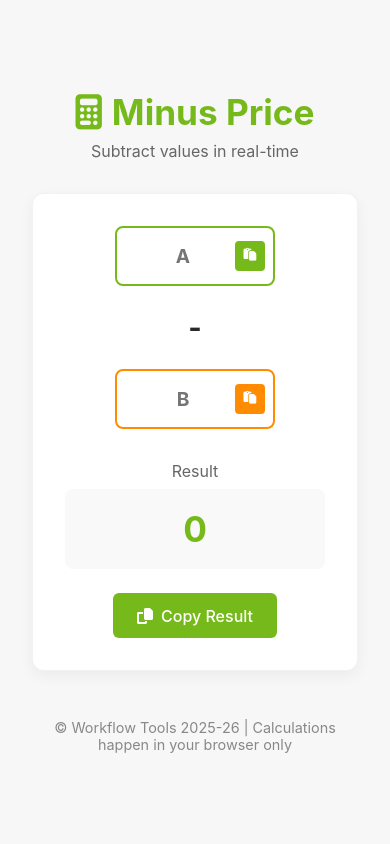
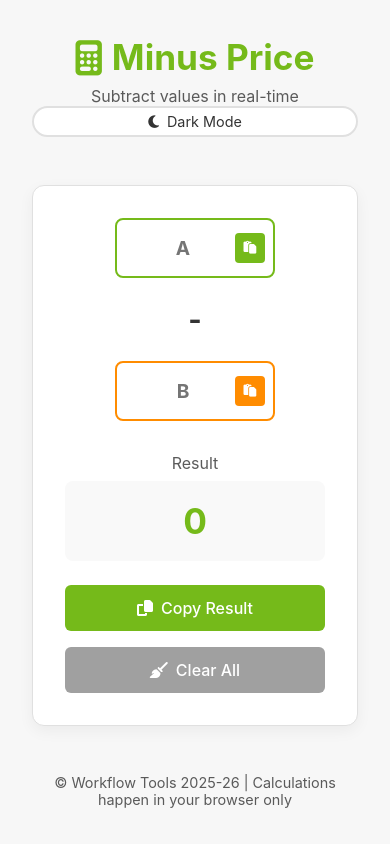
Before and after one commit to Zongers/mp, a plain HTML site: page index.html in a window 390 px wide. Drawn offline with Linux system fonts and the light colour scheme.

Commit message:
Update index.html

```diff
--- a/index.html
+++ b/index.html
@@ -4,7 +4,7 @@
     <meta charset="UTF-8">
     <meta name="viewport" content="width=device-width, initial-scale=1.0">
     <title>Minus Price Calculator</title>
-	<link rel="icon" href="https://i.ibb.co/W48rv8hd/icon.png" type="image/png">
+	<link rel="icon" href="https://i.ibb.co/r2kgw9xY/icon.png" type="image/png">
     <link rel="stylesheet" href="https://cdnjs.cloudflare.com/ajax/libs/font-awesome/6.4.0/css/all.min.css">
     <style>
         :root {
@@ -14,6 +14,21 @@
             --light: #FFFFFF;
             --dark: #292929;
             --border: #e0e0e0;
+            --clear-btn: #a0a0a0;
+            --clear-btn-hover: #ff4d8d;
+            --bg-color: #f7f7f7;
+            --card-bg: #FFFFFF;
+            --text-color: #333333;
+            --result-bg: #f9f9f9;
+        }
+
+        .dark-mode {
+            --bg-color: #3a3a3a;
+            --card-bg: #4a4a4a;
+            --text-color: #f0f0f0;
+            --border: #5a5a5a;
+            --result-bg: #555555;
+            --dark: #e0e0e0;
         }
 
         * {
@@ -24,18 +39,23 @@
         }
 
         body {
-            background-color: #f7f7f7;
+            background-color: var(--bg-color);
+            color: var(--text-color);
             min-height: 100vh;
             display: flex;
             flex-direction: column;
             align-items: center;
             justify-content: center;
             padding: 2rem;
+            transition: background-color 0.3s, color 0.3s;
         }
 
         .header {
             text-align: center;
             margin-bottom: 2rem;
+            position: relative;
+            width: 100%;
+            max-width: 650px;
         }
 
         .header h1 {
@@ -49,18 +69,40 @@
         }
 
         .header p {
-            color: #666;
+            color: var(--text-color);
             font-size: 1rem;
+            opacity: 0.8;
+        }
+
+        .theme-toggle {
+            position: absolute;
+            right: 0;
+            top: 0;
+            background: var(--card-bg);
+            border: 2px solid var(--border);
+            border-radius: 20px;
+            padding: 5px 10px;
+            cursor: pointer;
+            display: flex;
+            align-items: center;
+            gap: 8px;
+            font-size: 0.9rem;
+            transition: all 0.3s;
+        }
+
+        .theme-toggle:hover {
+            border-color: var(--primary);
         }
 
         .calculator-container {
-            background: var(--light);
+            background: var(--card-bg);
             border-radius: 12px;
             padding: 2rem;
             box-shadow: 0 5px 15px rgba(0,0,0,0.05);
             width: 100%;
             max-width: 650px;
-            border: 1px solid rgba(0,0,0,0.05);
+            border: 1px solid var(--border);
+            transition: background-color 0.3s, border-color 0.3s;
         }
 
         .input-section {
@@ -73,7 +115,7 @@
 
         .input-box {
             position: relative;
-            width: 180px; /* Increased width to fit 8 digits */
+            width: 180px;
         }
 
         .input-box input {
@@ -85,6 +127,9 @@
             text-align: center;
             font-weight: bold;
             padding-right: 40px;
+            background-color: var(--card-bg);
+            color: var(--text-color);
+            transition: border-color 0.3s, background-color 0.3s, color 0.3s;
         }
 
         .input-box input:focus {
@@ -118,6 +163,7 @@
             font-size: 0.8rem;
             pointer-events: auto;
             z-index: 2;
+            transition: background-color 0.3s;
         }
 
         /* Orange paste icon for Box B */
@@ -132,7 +178,8 @@
         .minus-text {
             font-size: 1.8rem;
             font-weight: bold;
-            color: var(--dark);
+            color: var(--text-color);
+            transition: color 0.3s;
         }
 
         .result-section {
@@ -142,8 +189,10 @@
 
         .result-label {
             font-size: 1rem;
-            color: #666;
+            color: var(--text-color);
             margin-bottom: 0.5rem;
+            opacity: 0.8;
+            transition: color 0.3s;
         }
 
         .result-value {
@@ -151,13 +200,21 @@
             font-weight: bold;
             color: var(--primary);
             padding: 1rem;
-            background-color: #f9f9f9;
+            background-color: var(--result-bg);
             border-radius: 8px;
             min-height: 80px;
             display: flex;
             align-items: center;
             justify-content: center;
             word-break: break-all;
+            transition: background-color 0.3s;
+        }
+
+        .buttons-container {
+            display: flex;
+            justify-content: center;
+            gap: 1rem;
+            margin-top: 1.5rem;
         }
 
         .copy-btn {
@@ -174,29 +231,56 @@
             align-items: center;
             justify-content: center;
             gap: 8px;
-            margin: 0 auto;
             position: relative;
+            flex: 1;
+            max-width: 200px;
         }
 
         .copy-btn:hover {
             background: var(--secondary);
         }
 
-        .copy-tick {
-            position: absolute;
-            right: -30px;
-            background-color: var(--primary);
-            border-radius: 100%;
-            padding: 4px;
+        .copy-btn.copied {
+            background: var(--secondary);
+        }
+
+        .copy-btn.copied .btn-text {
+            display: none;
+        }
+
+        .copy-btn.copied::after {
+            content: "Copied!";
+        }
+
+        .clear-btn {
+            padding: 0.8rem 1.5rem;
+            background: var(--clear-btn);
             color: white;
-            display: none;
+            border: none;
+            border-radius: 6px;
+            font-weight: 500;
+            cursor: pointer;
+            font-size: 1rem;
+            transition: all 0.3s;
+            display: flex;
+            align-items: center;
+            justify-content: center;
+            gap: 8px;
+            flex: 1;
+            max-width: 200px;
+        }
+
+        .clear-btn:hover {
+            background: var(--clear-btn-hover);
         }
 
         footer {
             margin-top: 3rem;
             text-align: center;
-            color: #888;
+            color: var(--text-color);
             font-size: 0.9rem;
+            opacity: 0.8;
+            transition: color 0.3s;
         }
 
         @media (max-width: 768px) {
@@ -212,6 +296,22 @@
             .input-box {
                 width: 160px;
             }
+
+            .buttons-container {
+                flex-direction: column;
+                align-items: center;
+            }
+
+            .copy-btn, .clear-btn {
+                max-width: 100%;
+                width: 100%;
+            }
+
+            .theme-toggle {
+                position: relative;
+                margin-bottom: 1rem;
+                justify-content: center;
+            }
         }
     </style>
 </head>
@@ -219,6 +319,10 @@
     <div class="header">
         <h1><i class="fas fa-calculator"></i> Minus Price</h1>
         <p>Subtract values in real-time</p>
+        <div class="theme-toggle" id="themeToggle">
+            <i class="fas fa-moon"></i>
+            <span>Dark Mode</span>
+        </div>
     </div>
 
     <div class="calculator-container">
@@ -245,10 +349,16 @@
             <div class="result-value" id="result">0</div>
         </div>
 
-        <button class="copy-btn" onclick="copyResult()">
-            <i class="fas fa-copy"></i> Copy Result
-            <span class="copy-tick"><i class="fas fa-check"></i></span>
-        </button>
+        <div class="buttons-container">
+            <button class="copy-btn" id="copyBtn">
+                <i class="fas fa-copy"></i>
+                <span class="btn-text">Copy Result</span>
+            </button>
+
+            <button class="clear-btn" onclick="clearAll()">
+                <i class="fas fa-broom"></i> Clear All
+            </button>
+        </div>
     </div>
 
     <footer>
@@ -260,10 +370,18 @@
         const valueAInput = document.getElementById('valueA');
         const valueBInput = document.getElementById('valueB');
         const resultElement = document.getElementById('result');
+        const copyBtn = document.getElementById('copyBtn');
+        const themeToggle = document.getElementById('themeToggle');
 
         // Add event listeners for real-time calculation
         valueAInput.addEventListener('input', calculate);
         valueBInput.addEventListener('input', calculate);
+
+        // Add event listener for copy button
+        copyBtn.addEventListener('click', copyResult);
+
+        // Add event listener for theme toggle
+        themeToggle.addEventListener('click', toggleTheme);
 
         // Focus on first input on page load
         window.addEventListener('load', () => {
@@ -313,16 +431,35 @@
             const resultText = resultElement.textContent;
 
             navigator.clipboard.writeText(resultText).then(() => {
-                const tick = document.querySelector('.copy-tick');
-                tick.style.display = 'inline-block';
+                // Show "Copied!" text in the button
+                copyBtn.classList.add('copied');
                 setTimeout(() => {
-                    tick.style.display = 'none';
+                    copyBtn.classList.remove('copied');
                 }, 2000);
             }).catch(err => {
                 console.error('Failed to copy:', err);
                 alert('Failed to copy result. Please try again.');
             });
         }
+
+        // Clear all inputs and result
+        function clearAll() {
+            valueAInput.value = '';
+            valueBInput.value = '';
+            resultElement.textContent = '0';
+            valueAInput.focus();
+        }
+
+        // Toggle between light and dark mode
+        function toggleTheme() {
+            document.body.classList.toggle('dark-mode');
+
+            // Update toggle button text and icon
+            const isDarkMode = document.body.classList.contains('dark-mode');
+            themeToggle.innerHTML = isDarkMode
+                ? '<i class="fas fa-sun"></i><span>Light Mode</span>'
+                : '<i class="fas fa-moon"></i><span>Dark Mode</span>';
+        }
     </script>
 </body>
 </html>
```
